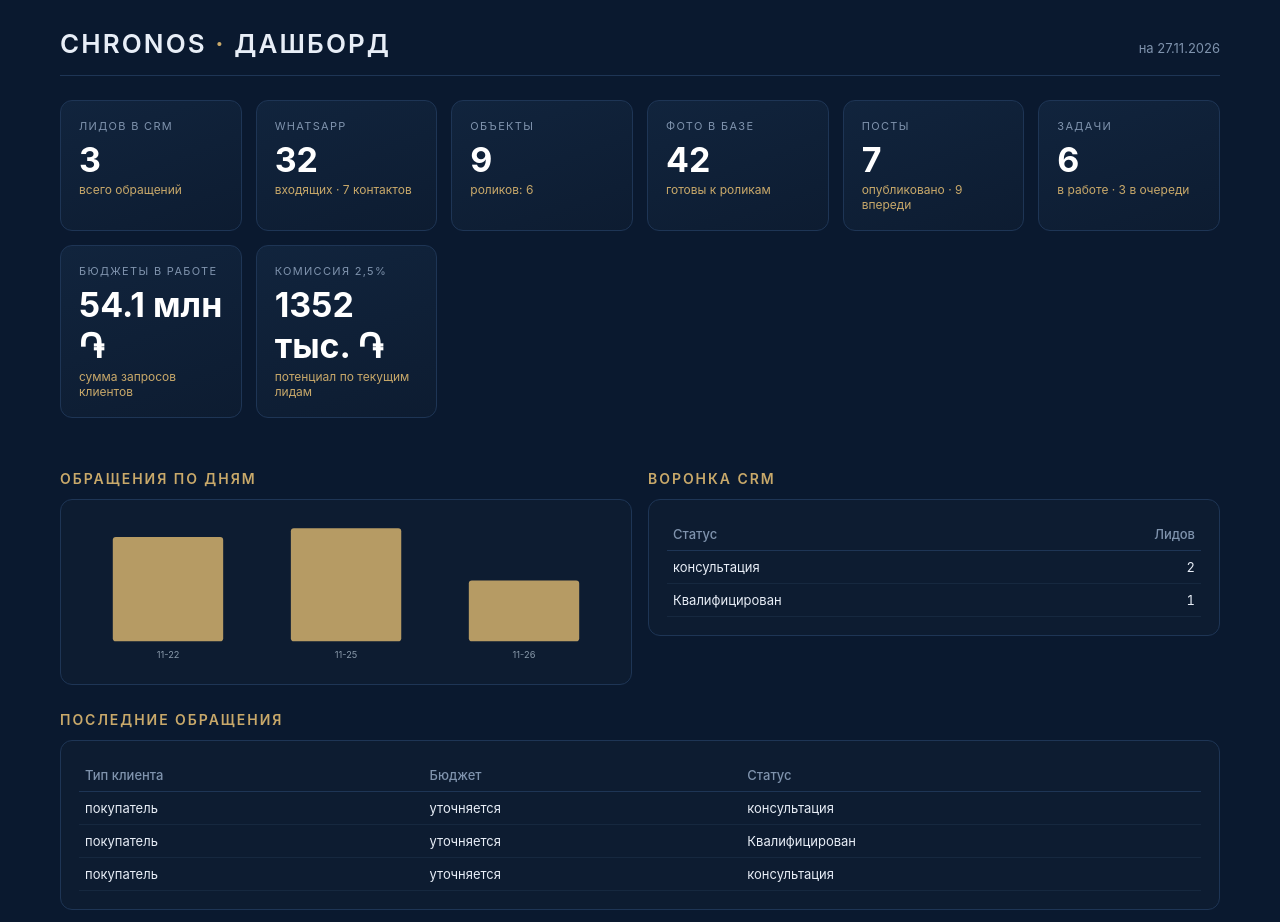
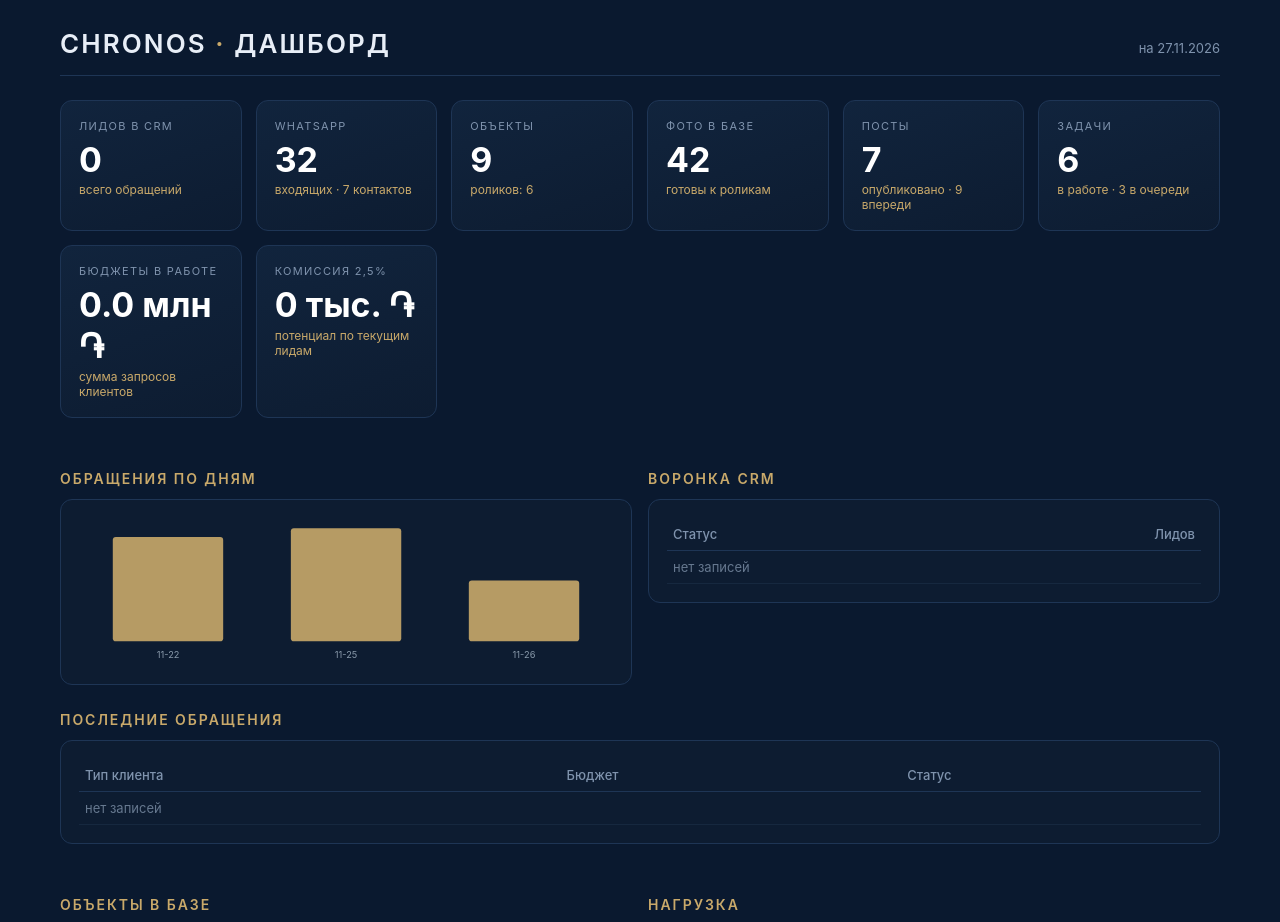
Before and after one commit to revsargs-ux/chronos-dashboard, a plain HTML site: page index.html in a window 1280 px wide. Shown: the top 922 px of the page. Drawn offline with Linux system fonts and the light colour scheme.

Commit message:
Дашборд: обновление данных

```diff
--- a/index.html
+++ b/index.html
@@ -30,25 +30,25 @@
 <header><h1>CHRONOS <span>·</span> ДАШБОРД</h1><div class="date">на 27.11.2026</div></header>
 
 <div class="grid">
- <div class="card"><div class="lbl">Лидов в CRM</div><div class="val">3</div><div class="hint">всего обращений</div></div>
+ <div class="card"><div class="lbl">Лидов в CRM</div><div class="val">0</div><div class="hint">всего обращений</div></div>
  <div class="card"><div class="lbl">WhatsApp</div><div class="val">32</div><div class="hint">входящих · 7 контактов</div></div>
  <div class="card"><div class="lbl">Объекты</div><div class="val">9</div><div class="hint">роликов: 6</div></div>
  <div class="card"><div class="lbl">Фото в базе</div><div class="val">42</div><div class="hint">готовы к роликам</div></div>
  <div class="card"><div class="lbl">Посты</div><div class="val">7</div><div class="hint">опубликовано · 9 впереди</div></div>
  <div class="card"><div class="lbl">Задачи</div><div class="val">6</div><div class="hint">в работе · 3 в очереди</div></div>
- <div class="card"><div class="lbl">Бюджеты в работе</div><div class="val">54.1 млн ֏</div><div class="hint">сумма запросов клиентов</div></div>
- <div class="card"><div class="lbl">Комиссия 2,5%</div><div class="val">1352 тыс. ֏</div><div class="hint">потенциал по текущим лидам</div></div>
+ <div class="card"><div class="lbl">Бюджеты в работе</div><div class="val">0.0 млн ֏</div><div class="hint">сумма запросов клиентов</div></div>
+ <div class="card"><div class="lbl">Комиссия 2,5%</div><div class="val">0 тыс. ֏</div><div class="hint">потенциал по текущим лидам</div></div>
 </div>
 
 <div class="two">
  <div><h2>Обращения по дням</h2><div class="panel"><svg viewBox="0 0 520 140" style="width:100%;height:auto"><rect x="32.9" y="18.5" width="107.5" height="101.5" rx="3" fill="#C9A96A" opacity="0.9"><title>2026-11-22: 12</title></rect><text x="86.7" y="136" font-size="9" fill="#8899aa" text-anchor="middle">11-22</text><rect x="206.3" y="10.0" width="107.5" height="110.0" rx="3" fill="#C9A96A" opacity="0.9"><title>2026-11-25: 13</title></rect><text x="260.0" y="136" font-size="9" fill="#8899aa" text-anchor="middle">11-25</text><rect x="379.6" y="60.8" width="107.5" height="59.2" rx="3" fill="#C9A96A" opacity="0.9"><title>2026-11-26: 7</title></rect><text x="433.3" y="136" font-size="9" fill="#8899aa" text-anchor="middle">11-26</text></svg></div></div>
- <div><h2>Воронка CRM</h2><div class="panel"><table><tr><th>Статус</th><th class="num">Лидов</th></tr><tr><td>консультация</td><td class="num">2</td></tr><tr><td>Квалифицирован</td><td class="num">1</td></tr></table></div></div>
+ <div><h2>Воронка CRM</h2><div class="panel"><table><tr><th>Статус</th><th class="num">Лидов</th></tr><tr><td colspan="2" class="muted">нет записей</td></tr></table></div></div>
 </div>
 
 <h2>Последние обращения</h2>
 <div class="panel"><table>
 <tr><th>Тип клиента</th><th>Бюджет</th><th>Статус</th></tr>
-<tr><td>покупатель</td><td>уточняется</td><td>консультация</td></tr><tr><td>покупатель</td><td>уточняется</td><td>Квалифицирован</td></tr><tr><td>покупатель</td><td>уточняется</td><td>консультация</td></tr></table></div>
+<tr><td colspan="3" class="muted">нет записей</td></tr></table></div>
 
 <div class="two" style="margin-top:26px">
  <div><h2>Объекты в базе</h2><div class="panel"><table>
@@ -58,7 +58,7 @@
 
 <h2>Типы клиентов</h2>
 <div class="panel"><table><tr><th>Тип</th><th class="num">Кол-во</th></tr>
-<tr><td>покупатель</td><td class='num'>3</td></tr>
+<tr><td colspan="2" class="muted">нет записей</td></tr>
 </table></div>
 
 <div class="date" style="margin-top:26px">Собрано автоматически из CRM, WhatsApp, базы объектов и очереди задач. Данные обновляются каждый час. Публичная версия: персональные данные скрыты.</div>
```
